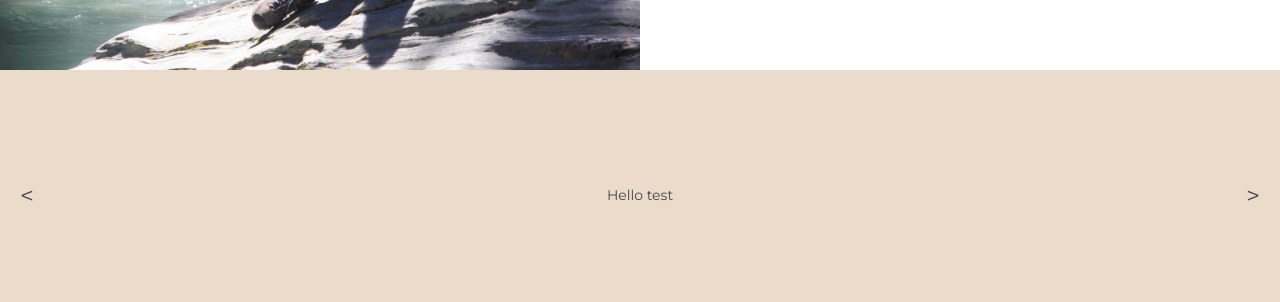
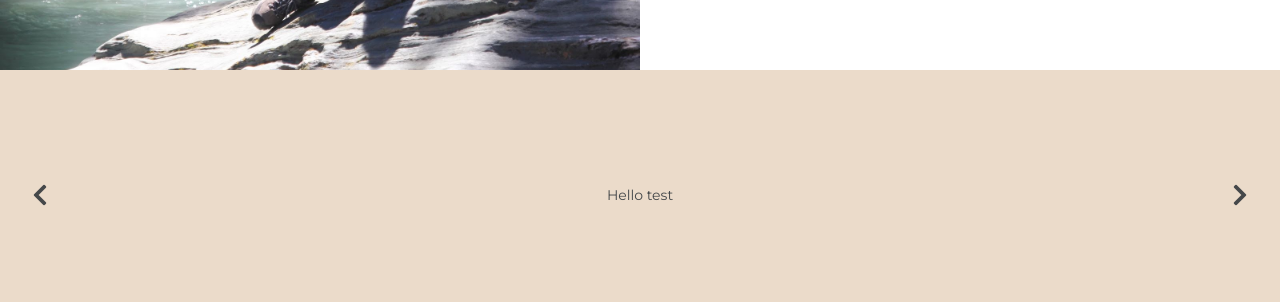
Before and after one commit to Claudia413/supreme-octo-fun, a Vue app: page /#/ in a window 1280 px wide. Shown: the part 650-952 px from the top of the page. Built offline with nearby package versions, Linux system fonts and the light colour scheme; a web font is replaced by a local one.

Commit message:
Improve the slider with chevron icons and animation timing, fix 0slide

```diff
--- a/src/views/Home.vue
+++ b/src/views/Home.vue
@@ -12,13 +12,17 @@
 			<button class="mt-2">More about me</button>
 		</section>
 		<section class="slideit">
-			<div class="arrow back" @click="incrementSlideIndex(-1)"><</div>
+			<div class="arrow" @click="incrementSlideIndex(-1)">
+				<span class="fas fa-chevron-left"></span>
+			</div>
 			<transition name="fade" mode="out-in">
       	<p class="inspiration" v-if="slideIndex === 1" key="one">Hello test</p>
       	<p class="inspiration" v-if="slideIndex === 2" key="two">I should be visible</p>
 				<p class="inspiration" v-if="slideIndex === 3" key="three">Me too!</p>
 			</transition>
-			<div class="arrow forward" @click="incrementSlideIndex(1)">></div>
+			<div class="arrow" @click="incrementSlideIndex(1)">
+				<span class="fas fa-chevron-right"></span>
+			</div>
     </section>
 		<Footer class="footer"/>
 	</div>
@@ -45,7 +49,7 @@ export default {
 		incrementSlideIndex(number) {
 			if(this.slideIndex + number > this.numberOfSlides) {
 				this.slideIndex = 1;
-			}else if(this.slideIndex + number > -1){
+			}else if(this.slideIndex + number > 0){
 				this.slideIndex = this.slideIndex + number;
 			} else {
 				this.slideIndex = this.numberOfSlides;
@@ -114,12 +118,18 @@ export default {
 		font-size: 24px;
 		margin: 20px;
 		cursor: pointer;
+		height: 100%;
+		width: 40px;
+		display: flex;
+		.fas{
+			margin: auto;
+		}
 	}
 	.fade-enter-active {
-  	animation: fade-in 1s;
+  	animation: fade-in 0.3s;
 	}
 	.fade-leave-active {
-  	animation: fade-in .5s reverse;
+  	animation: fade-in .3s reverse;
 	}
 	@keyframes fade-in {
   	0% {
```
